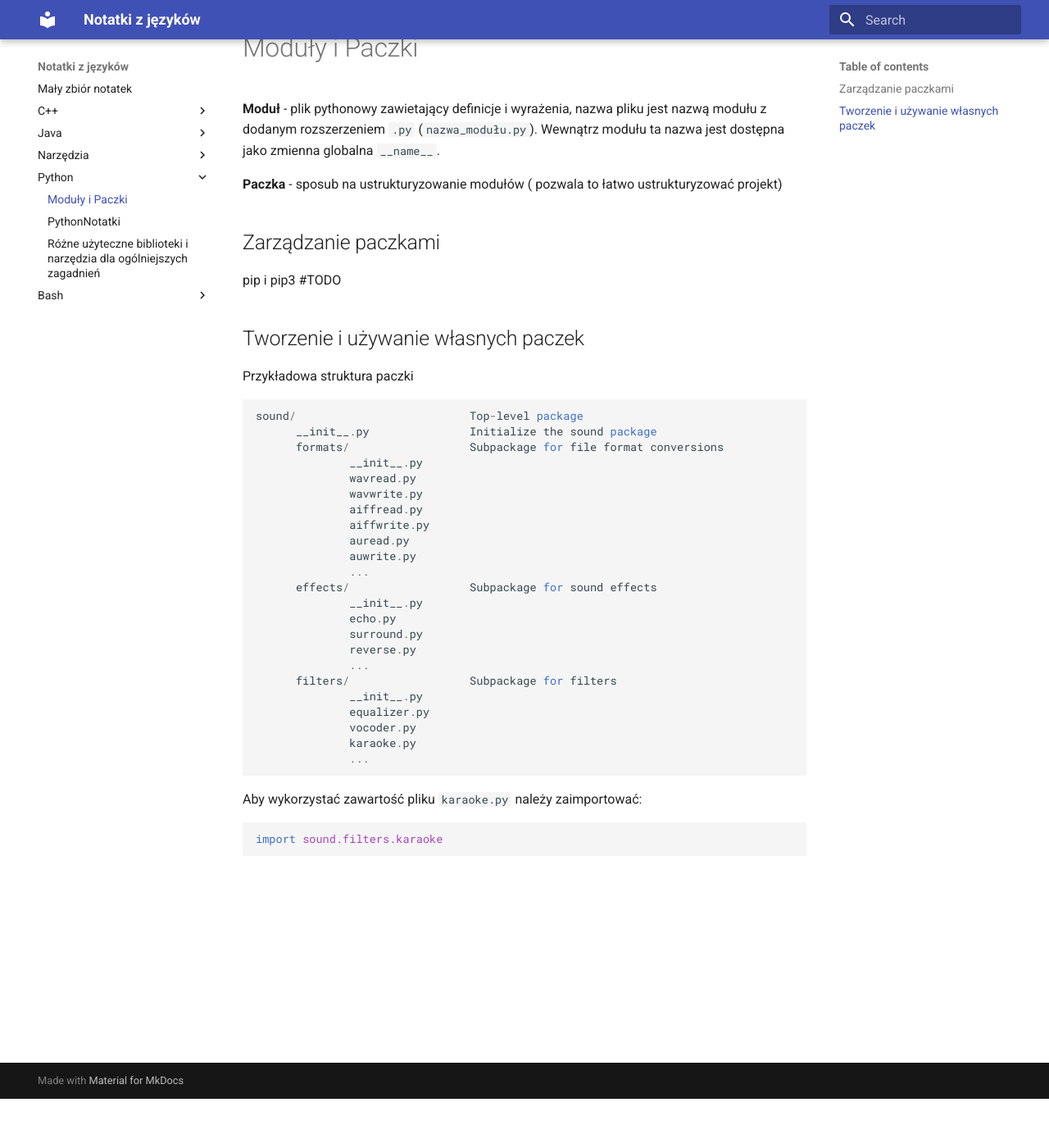
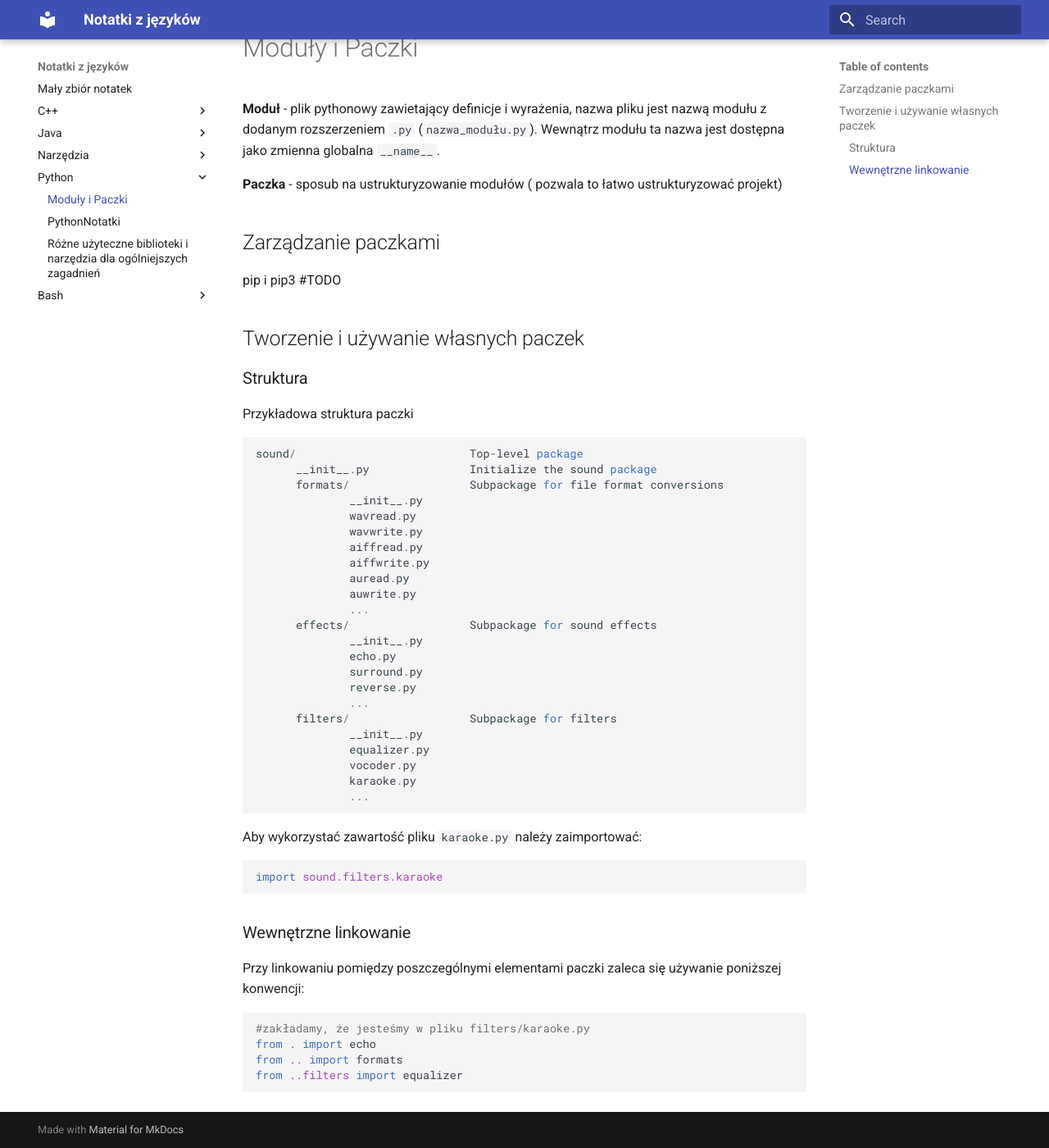
Before and after one commit to pktiuk/notatki_z_jezykow, an MkDocs documentation site: the page built from docs/Python/Moduły_i_paczki.md, in a window 1280 px wide and 1400 px high, scrolled down 60 px. Shown: the whole window at 82% size. Built offline with MkDocs 1.6.1 and Material for MkDocs 9.7.7, drawn with Linux system fonts in a browser that asks for light colours.

Commit message:
Linkowanie w paczkach

````diff
--- a/docs/Python/Moduły_i_paczki.md
+++ b/docs/Python/Moduły_i_paczki.md
@@ -9,6 +9,7 @@
 pip i pip3 #TODO
 
 ## Tworzenie i używanie własnych paczek
+### Struktura
 Przykładowa struktura paczki
 ```
 sound/                          Top-level package
@@ -39,3 +40,13 @@ Aby wykorzystać zawartość pliku `karaoke.py` należy zaimportować:
 ```python
 import sound.filters.karaoke
 ```
+
+### Wewnętrzne linkowanie
+
+Przy linkowaniu pomiędzy poszczególnymi elementami paczki zaleca się używanie poniższej konwencji:
+```python
+#zakładamy, że jesteśmy w pliku filters/karaoke.py
+from . import echo
+from .. import formats
+from ..filters import equalizer
+```
````
